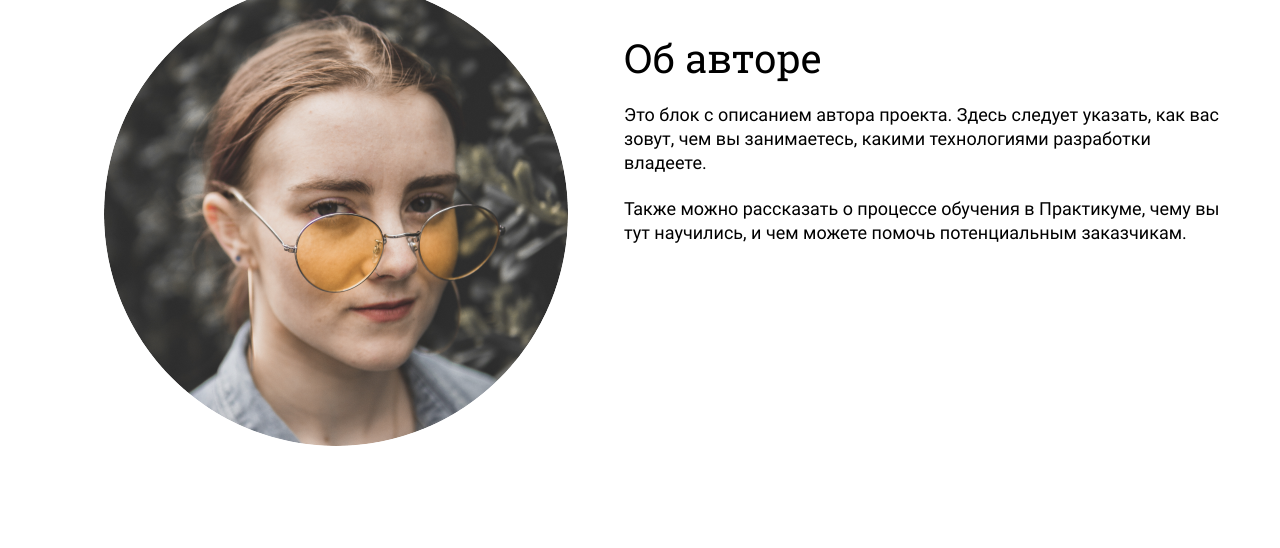
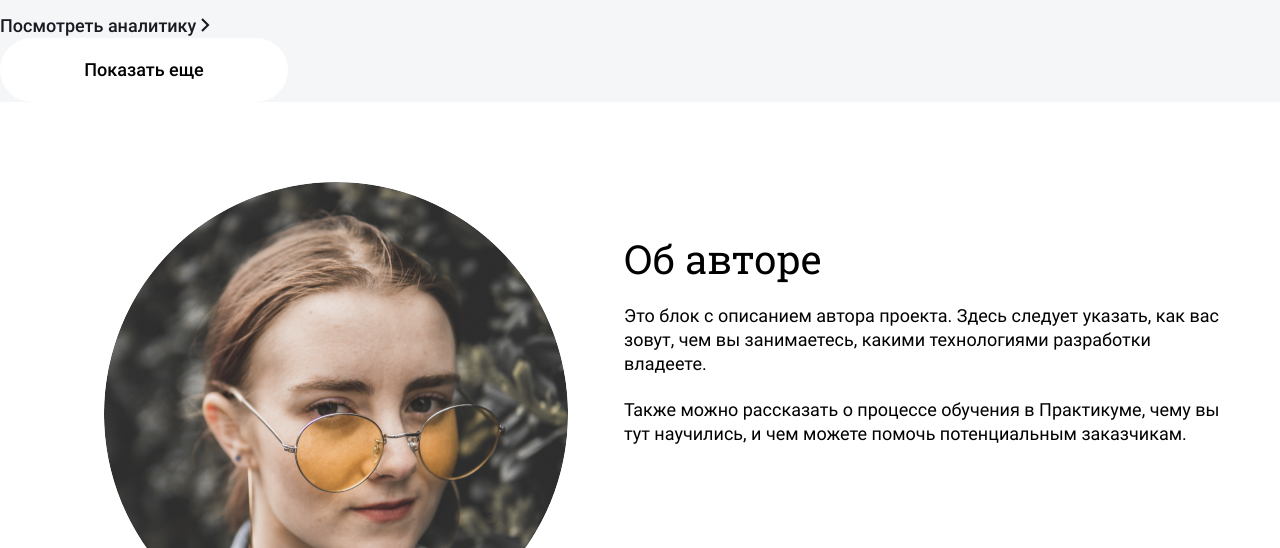
Before and after one commit to DaneDavydov/NewsAnalyzer, a website built with webpack: page src/index.html in a window 1280 px wide. Shown: the part 674-1222 px from the top of the page. Built offline with nearby package versions, Linux system fonts and the light colour scheme; files whose address does not match are found by name.

Commit message:
section search-results

```diff
--- /dev/null
+++ b/src/blocks/search-results/__link/search-results__link.css
@@ -0,0 +1,12 @@
+.search-results__link {
+  font-weight: 500;
+  font-size: 18px;
+  line-height: 24px;
+  text-decoration: none;
+  color:#1A1B22;
+  transition: opacity .3s linear;
+}
+
+.search-results__link:hover {
+  opacity: 0.6;
+}
--- /dev/null
+++ b/src/blocks/search-results/__more-button/search-results__more-button.css
@@ -0,0 +1,15 @@
+.search-results__more-button {
+  background-color: #FFFFFF;
+  border-radius: 80px;
+  border: none;
+  width: 288px;
+  height: 64px;
+  font-weight: 500;
+  font-size: 18px;
+  line-height: 24px;
+}
+
+.search-results__more-button:hover {
+  background-color: rgba(232, 232, 233, 0.993);
+  cursor: pointer;
+}
--- /dev/null
+++ b/src/blocks/search-results/__title/search-results__title.css
@@ -0,0 +1,4 @@
+.search-results__title {
+  font-size: 40px;
+  line-height: 46px;
+}
--- /dev/null
+++ b/src/blocks/search-results/search-results.css
@@ -0,0 +1,7 @@
+@import url("__title/search-results__title.css");
+@import url("__link/search-results__link.css");
+@import url("__more-button/search-results__more-button.css");
+
+.search-results {
+  background-color: #F5F6F7;
+}
--- a/src/index.html
+++ b/src/index.html
@@ -35,7 +35,7 @@
       </div>
     </header>
     <main class="content">
-      <section class="loading-info">
+      <section class="loading-info section">
         <div class="loading-info__preloader hidden">
           <i class="loading-info__circle-preloader"></i>
           <p class="loading-info__text">Идет поиск новостей...</p>
@@ -46,8 +46,18 @@
           <p class="loading-info__text">К сожалению по вашему запросу ничего не найдено.</p>
         </div>
       </section>
-      <section class="search-results"></section>
-      <section class="about-author">
+      <section class="search-results section">
+        <div class="search-results__header">
+          <h2 class="title search-results__title">Результаты поиска</h2>
+          <a href="./analytics.html" class="search-results__link">Посмотреть аналитику <img
+              src="<%=require('./images/arrow.png')%>" alt="стрелка" class=""></a>
+        </div>
+        <div class="search-results__cards">
+
+        </div>
+        <button class="search-results__more-button">Показать еще</button>
+      </section>
+      <section class="about-author section">
         <img src="<%=require('./images/about-author.png')%>" alt="authot photo" class="about-author__img">
         <div class="about-author__content">
           <h2 class="title about-author__title">Об авторе</h2>
--- a/src/pages/index.css
+++ b/src/pages/index.css
@@ -10,3 +10,4 @@
 @import url("../blocks/footer/footer.css");
 @import url("../blocks/loading-info/loading-info.css");
 @import url("../blocks/hidden/hidden.css");
+@import url("../blocks/search-results/search-results.css");
```
Also changed, not shown: src/images/arrow.png (added).
